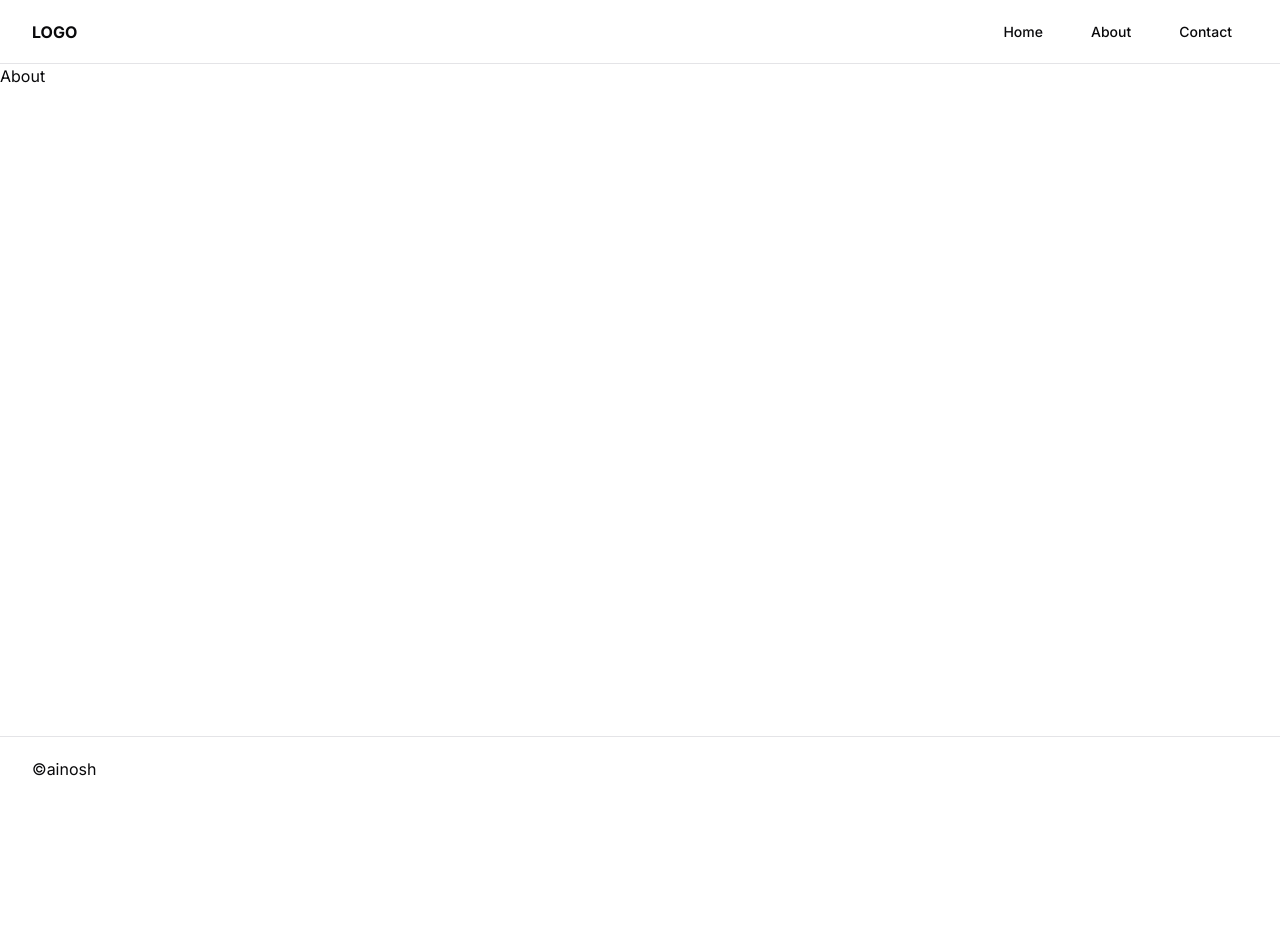
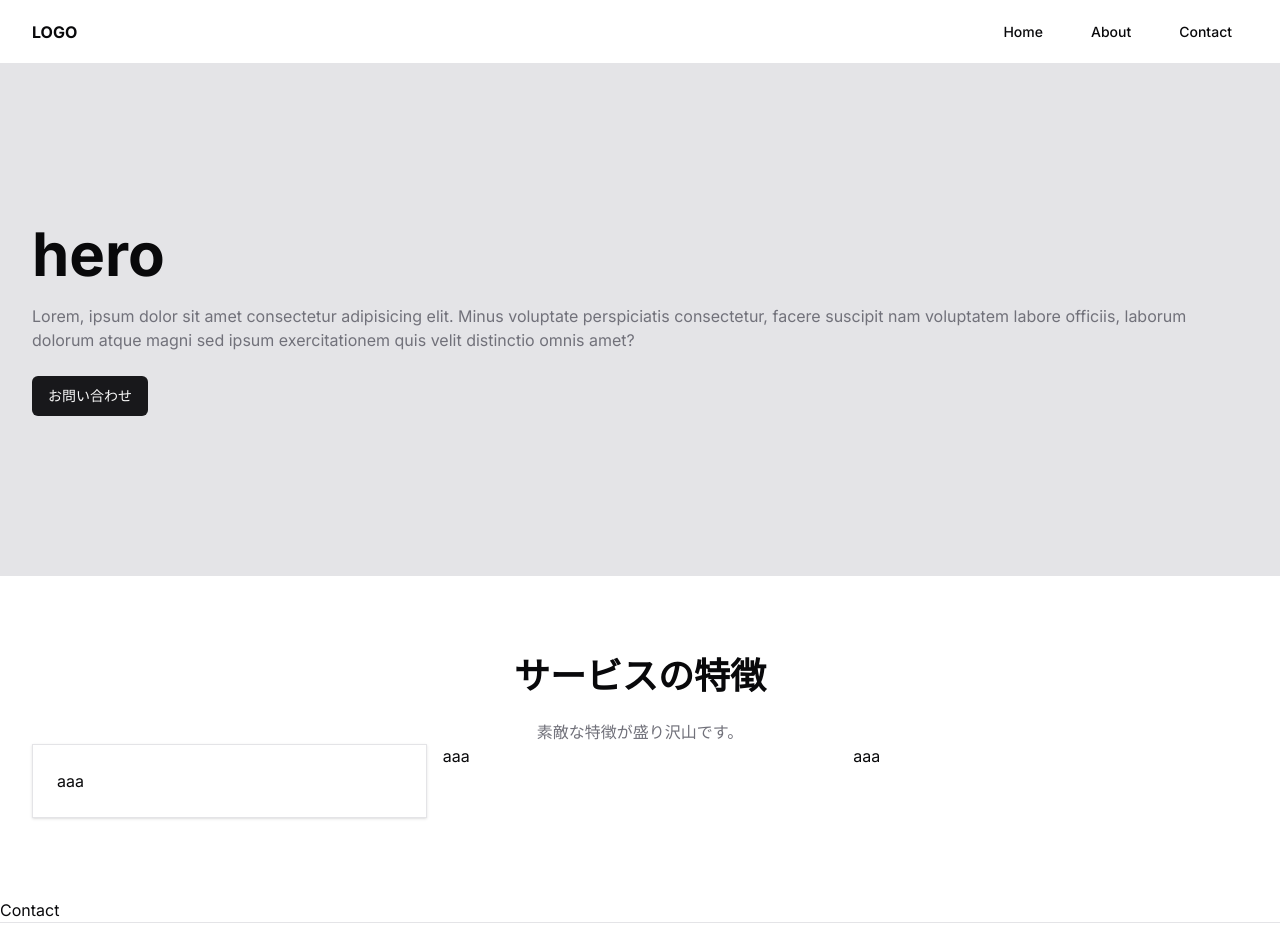
Before and after one commit to ainoshment/mutou, a Next.js app: page /about in a window 1280 px wide. Shown: the top 947 px of the page. Before the commit the page ends 800 px from the top, so only its background shows below. Built offline with nearby package versions, Linux system fonts and the light colour scheme.

Commit message:
chore: update files

```diff
--- /dev/null
+++ b/app/about/components/contact.tsx
@@ -0,0 +1,3 @@
+export default function Contact() {
+  return <div>Contact</div>;
+}
--- /dev/null
+++ b/app/about/components/feature.tsx
@@ -0,0 +1,16 @@
+export default function Feature() {
+  return (
+    <section className="py-20 container">
+      <div className="text-center space-y-6 mb-0">
+        <h2 className="font-bold text-4xl">サービスの特徴</h2>
+        <p className="text-muted-foreground">素敵な特徴が盛り沢山です。</p>
+      </div>
+
+      <div className="grid lg:grid-cols-3 gap-4">
+        <div className="border p-6 shadow">aaa</div>
+        <div>aaa</div>
+        <div>aaa</div>
+      </div>
+    </section>
+  );
+}
--- /dev/null
+++ b/app/about/components/hero.tsx
@@ -0,0 +1,18 @@
+import { Button } from "@/components/ui/button";
+
+export default function Hero() {
+  return (
+    <div className="py-40 bg-zinc-200 flex items-center">
+      <div className="container">
+        <h1 className="font-bold text-4xl mb-5 lg:text-6xl">hero</h1>
+        <p className="text-muted-foreground mb-6">
+          Lorem, ipsum dolor sit amet consectetur adipisicing elit. Minus
+          voluptate perspiciatis consectetur, facere suscipit nam voluptatem
+          labore officiis, laborum dolorum atque magni sed ipsum exercitationem
+          quis velit distinctio omnis amet?
+        </p>
+        <Button>お問い合わせ</Button>
+      </div>
+    </div>
+  );
+}
--- a/app/about/page.tsx
+++ b/app/about/page.tsx
@@ -1,3 +1,13 @@
+import Contact from "./components/contact";
+import Feature from "./components/feature";
+import Hero from "./components/hero";
+
 export default function Page() {
-  return <div>About</div>;
+  return (
+    <div>
+      <Hero />
+      <Feature />
+      <Contact />
+    </div>
+  );
 }
--- a/app/layout.tsx
+++ b/app/layout.tsx
@@ -49,7 +49,7 @@ export default function RootLayout({
           <ul className="flex gap-4">
             {navItems.map((item) => (
               <li key={item.label}>
-                <Button variant="ghost" asChild={true}>
+                <Button variant="ghost" asChild>
                   <Link href={item.href}>{item.label}</Link>
                 </Button>
               </li>
```
Also changed, not shown: 1 other file (tests, documents, lock files or other folders).
